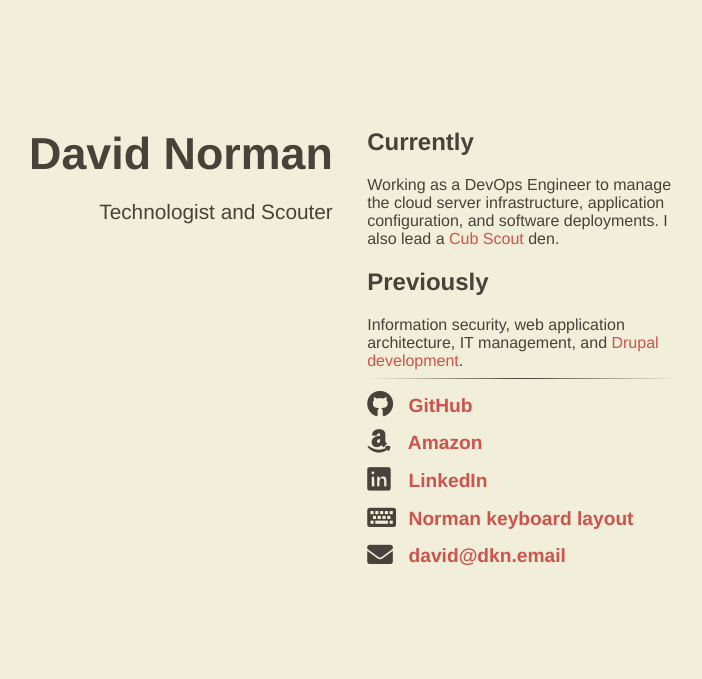
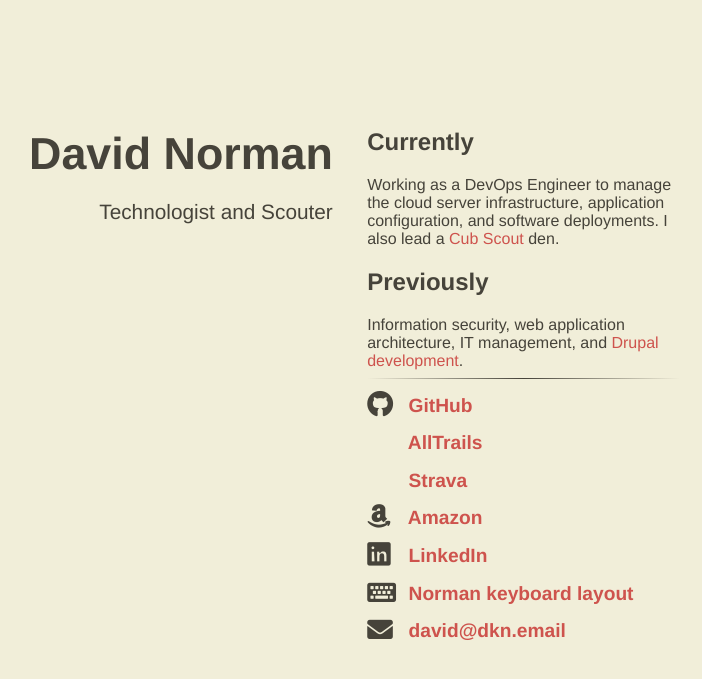
Before and after one commit to deekayen/dkn.github.io, a Jekyll site: the page built from index.html, in a window 1280 px wide. Shown: the top 679 px of the page, without its empty margins (300-1002 px from the left). Built offline with Jekyll 4.4.1, drawn with Linux system fonts in a browser that asks for light colours; nearby versions of some CDN libraries.

Commit message:
Add links to AllTrails and Strava profiles

```diff
--- a/_includes/content.html
+++ b/_includes/content.html
@@ -10,6 +10,14 @@
   <li class="main-list-item">
     <span class="fab fa-github fa-lg main-list-item-icon"></span>
     <a href="https://github.com/deekayen">GitHub</a>
+  </li>
+  <li class="main-list-item">
+    <span class="fab fa-hiking fa-lg main-list-item-icon"></span>
+    <a href="https://www.alltrails.com/">AllTrails</a>
+  </li>
+  <li class="main-list-item">
+    <span class="fab fa-biking fa-lg main-list-item-icon"></span>
+    <a href="https://www.strava.com/">Strava</a>
   </li>
   <li class="main-list-item">
     <span class="fab fa-amazon fa-lg main-list-item-icon"></span>
```
